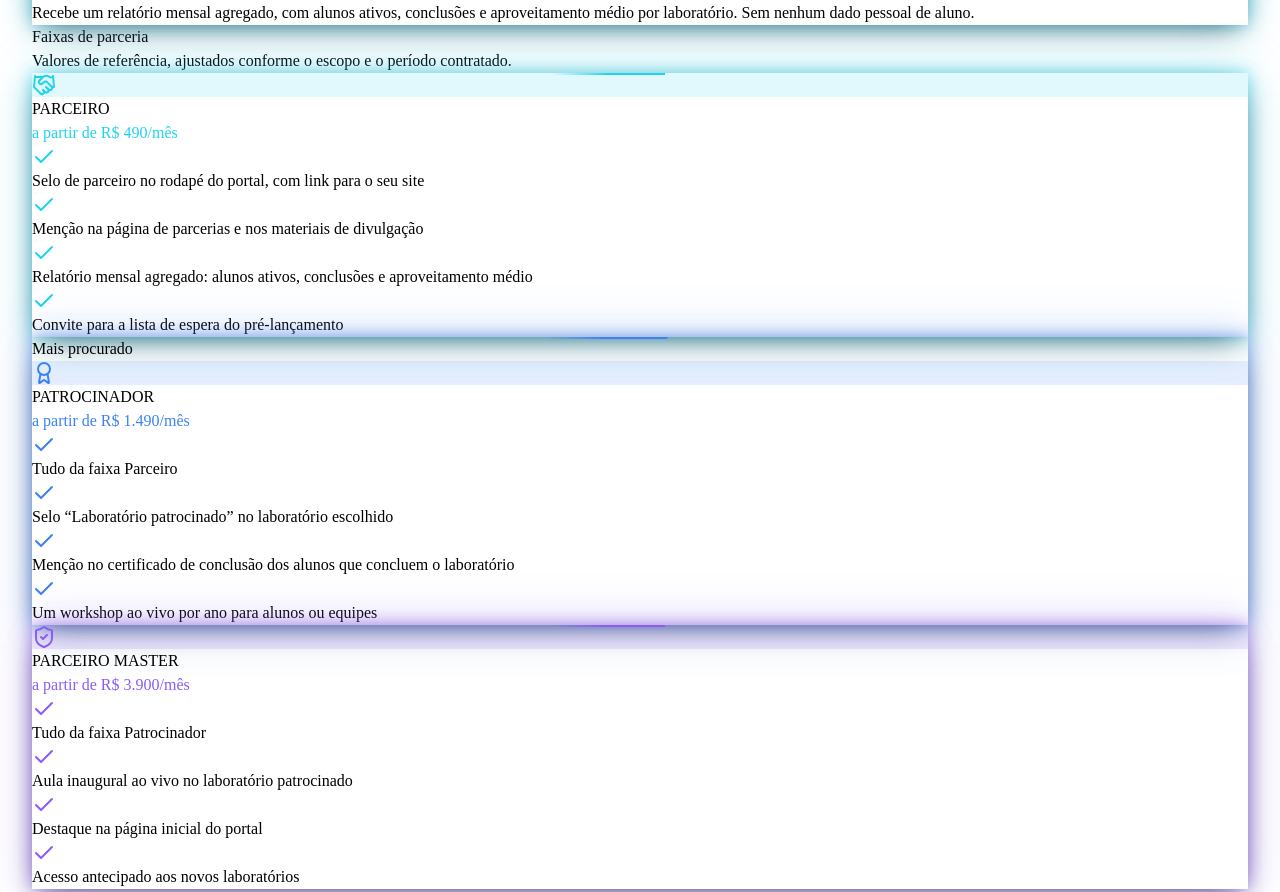
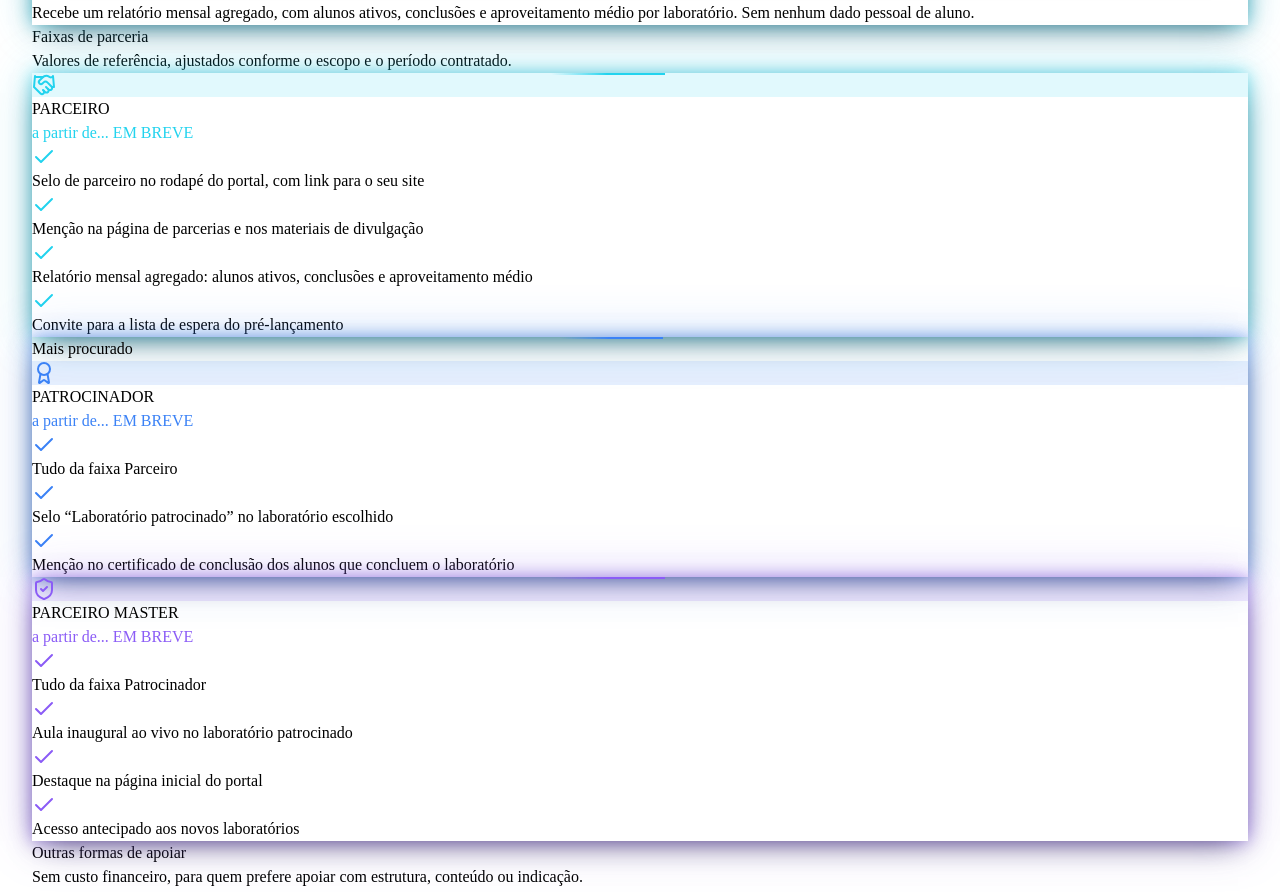
Before and after one commit to sandronsk1977-creator/sf-cyber, a React (Vite) app in the folder client/: page /parcerias in a window 1280 px wide. Shown: the part 407-1299 px from the top of the page. Built offline with nearby package versions, Linux system fonts and the light colour scheme.

Commit message:
Update pricing information for partnership tiers

```diff
--- a/client/src/pages/Parcerias.tsx
+++ b/client/src/pages/Parcerias.tsx
@@ -11,7 +11,7 @@ const MENSAGEM_PARCERIA =
 const faixas = [
   {
     nome: "PARCEIRO",
-    preco: "a partir de R$ 490/mês",
+    preco: "a partir de... EM BREVE",
     icone: Handshake,
     cor: "#22d3ee",
     itens: [
@@ -23,7 +23,7 @@ const faixas = [
   },
   {
     nome: "PATROCINADOR",
-    preco: "a partir de R$ 1.490/mês",
+    preco: "a partir de... EM BREVE",
     icone: Award,
     cor: "#3b82f6",
     destaque: true,
@@ -31,12 +31,11 @@ const faixas = [
       "Tudo da faixa Parceiro",
       "Selo “Laboratório patrocinado” no laboratório escolhido",
       "Menção no certificado de conclusão dos alunos que concluem o laboratório",
-      "Um workshop ao vivo por ano para alunos ou equipes",
-    ],
+      ],
   },
   {
     nome: "PARCEIRO MASTER",
-    preco: "a partir de R$ 3.900/mês",
+    preco: "a partir de... EM BREVE",
     icone: ShieldCheck,
     cor: "#8b5cf6",
     itens: [
```
